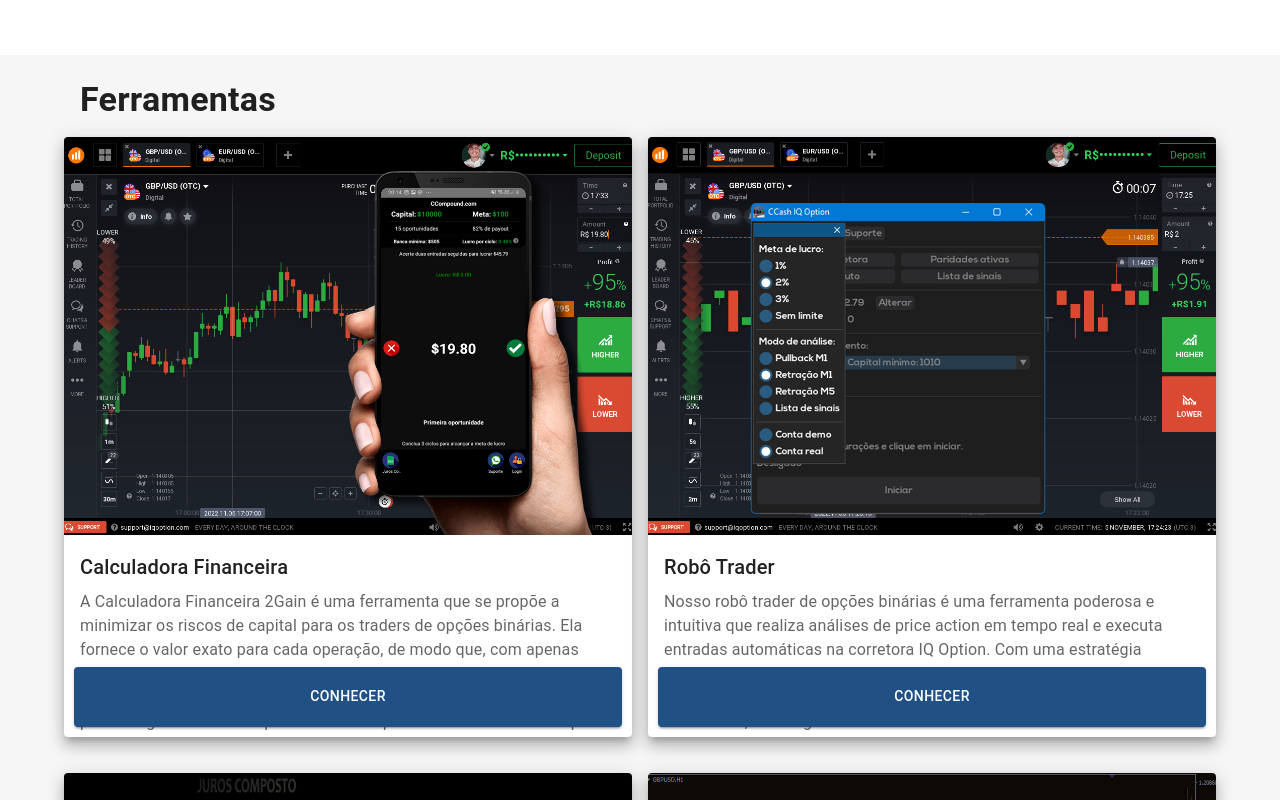
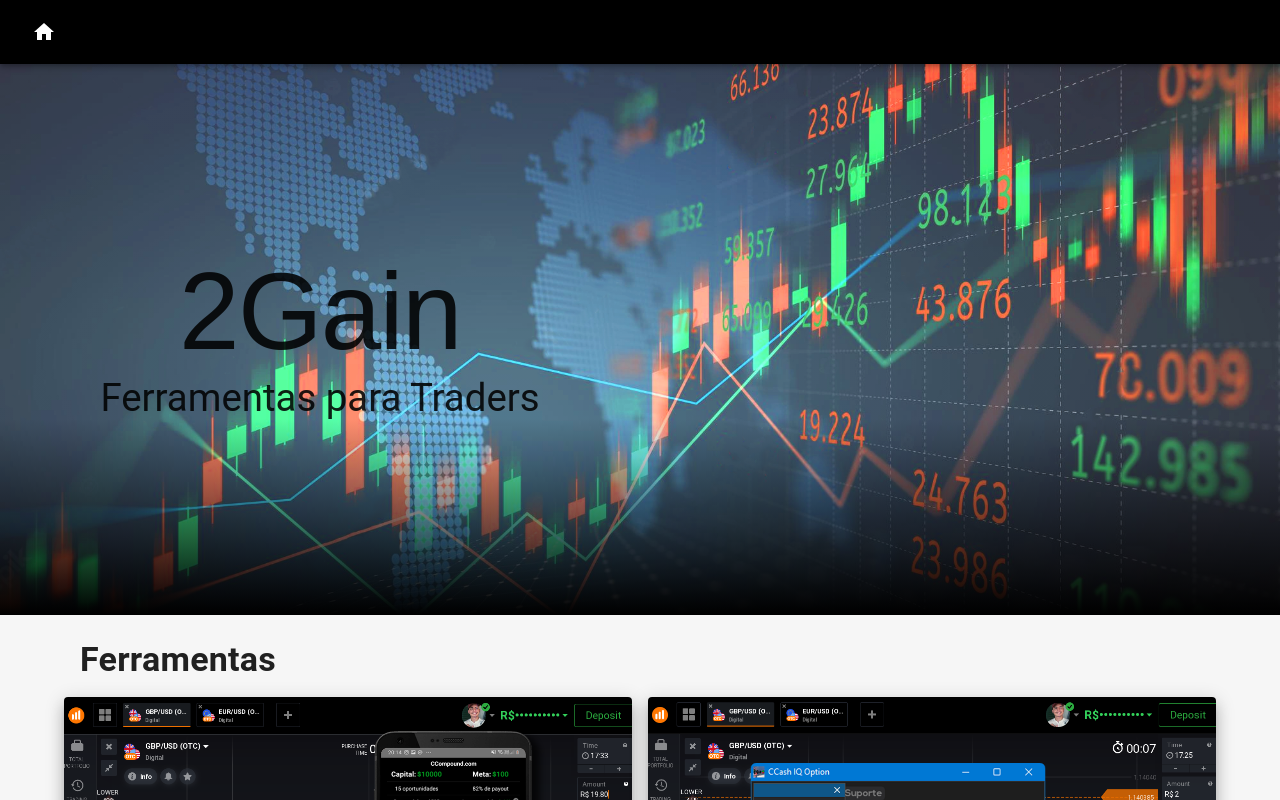
Before and after one commit to patrickkdev/typescript-next-2gain-website, a Next.js app: page / in a window 1280 px wide. Shown: the top 800 px of the page. Built offline with nearby package versions, Linux system fonts and the light colour scheme.

Commit message:
second attempt at fixing client side exception

```diff
--- a/pages/cart/cart.tsx
+++ b/pages/cart/cart.tsx
@@ -1,7 +1,5 @@
 import React, {useState} from 'react'
-import {useRouter} from 'next/router'
 import {shoppingCart} from '../../utils/GetCartData'
-import BusinessData from '../../utils/GetBusinessData';
 
 import { _AppBar, CartContent } from '../../components';
 import { CssBaseline } from '@mui/material';
--- a/pages/index.tsx
+++ b/pages/index.tsx
@@ -24,9 +24,11 @@
         <title>
           2Gain Traders
         </title>
-        <_AppBar itemCount={cartItems?.length}/>
-        <HeroBanner url={ data?.banner } name={ data?.name } description={ data?.description }/>
       </Head>
+
+      <_AppBar itemCount={cartItems?.length}/>
+      <HeroBanner url={ data?.banner } name={ data?.name } description={ data?.description }/>
+
       <HomeContent products = {listOfProducts.products} updateItemCount = {setCartItems}/>
 
       <Footer data={ data } />
--- a/pages/product/[id].tsx
+++ b/pages/product/[id].tsx
@@ -32,8 +32,9 @@
                 <title>
                     2Gain Traders
                 </title>
-                <_AppBar itemCount={cartItems?.length}/>
             </Head>
+
+            <_AppBar itemCount={cartItems?.length}/>
 
             <ProductContent product={ product } updateItemCount = {setCartItems} />
 
```
